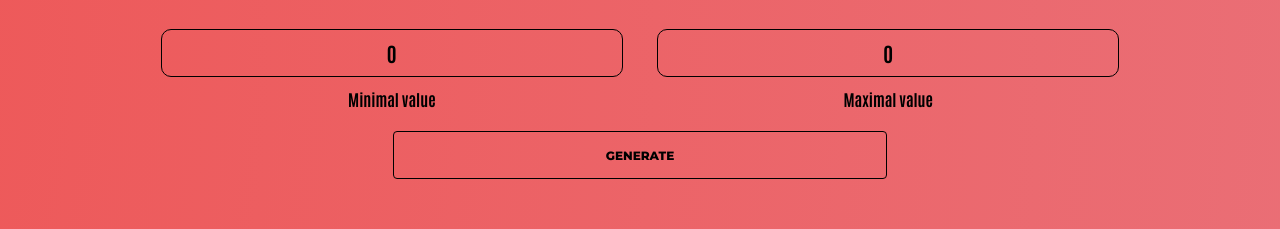
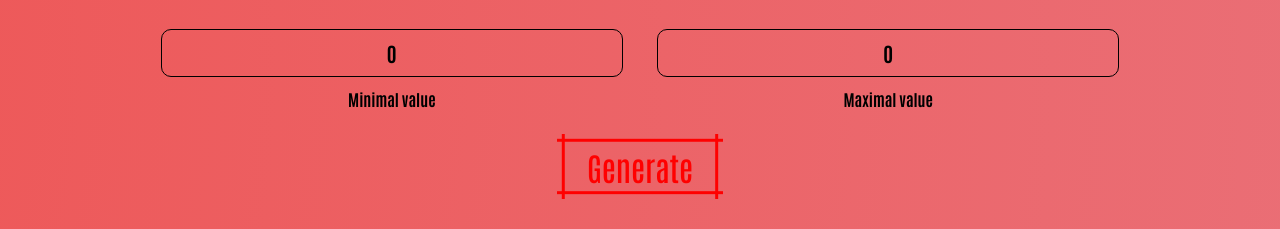
Before and after one commit to AlbertRevazov/MainPage, a React (Create React App) app: page /apps in a window 1280 px wide. Shown: the part 1600-1829 px from the top of the page. Built offline with nearby package versions, Linux system fonts and the light colour scheme; no server answers.

Commit message:
add logic for randomiz and some styles fixed

```diff
--- a/src/Source/components/MiniApps/sections/Randomizer/hooks.ts
+++ b/src/Source/components/MiniApps/sections/Randomizer/hooks.ts
@@ -21,10 +21,16 @@ export const useRandomizerHook = () => {
   const handleGenerate: React.MouseEventHandler<HTMLButtonElement> = () => {
     setload(true);
     const res = Math.round(Math.random() * (max - min) + min);
-    setTimeout(() => {
+    if (min > max) {
+      alert("Min is greater than max");
       setload(false);
-      setResult(res);
-    }, 1500);
+      setResult(0);
+    } else {
+      setTimeout(() => {
+        setload(false);
+        setResult(res);
+      }, 1500);
+    }
   };
 
   return {
--- a/src/Source/components/MiniApps/sections/Randomizer/index.tsx
+++ b/src/Source/components/MiniApps/sections/Randomizer/index.tsx
@@ -28,6 +28,7 @@ export const Randomizer: FC = () => {
             <input
               type="text"
               name="min"
+              maxLength={15}
               className="textfield min"
               value={min}
               onChange={handleMinChange}
@@ -38,6 +39,7 @@ export const Randomizer: FC = () => {
             <input
               type="text"
               name="max"
+              maxLength={15}
               className="textfield max"
               value={max}
               onChange={handleMaxChange}
@@ -48,20 +50,27 @@ export const Randomizer: FC = () => {
         <div className="btn__wrap">
           <button
             type="button"
-            className="btn__random"
-            onClick={handleGenerate}
-            disabled={max === 0 || load}
+            className={
+              max === 0 ? (!load ? "disabled" : "res__loading") : "btn__random"
+            }
+            onClick={
+              max === 0
+                ? () => {
+                  alert("Enter max value");
+                }
+                : handleGenerate
+            }
           >
-            {!load ? "Generate" : "Loading..."}
+            Generate
           </button>
         </div>
         <div className="inputs__random">
           <input
             type="text"
             name="result"
-            className="result"
+            className={!load ? "result" : "res__loading"}
             readOnly
-            value={result}
+            value={!load ? result : "Loading..."}
           />
         </div>
       </div>
--- a/src/Source/components/MiniApps/sections/Randomizer/styles.css
+++ b/src/Source/components/MiniApps/sections/Randomizer/styles.css
@@ -4,11 +4,9 @@
   left: 0;
   padding: 20px;
   box-sizing: border-box;
-  background: radial-gradient(
-    circle,
-    rgba(240, 23, 23, 0.692) 16%,
-    rgba(233, 56, 71, 0.652) 62%
-  );
+  background: radial-gradient(circle,
+      rgba(240, 23, 23, 0.692) 16%,
+      rgba(233, 56, 71, 0.652) 62%);
   background-size: 600% 600%;
   animation: gradientBackground 10s ease infinite;
 }
@@ -33,6 +31,7 @@
   width: 100%;
   overflow: hidden;
   padding: 30px 20px;
+
   @media (min-width: 767.98px) {
     text-align: start;
   }
@@ -54,6 +53,7 @@
   font-weight: 700;
   font-size: 28px;
   line-height: 1.5;
+
   @media (min-width: 767.98px) {
     text-align: start;
   }
@@ -106,29 +106,42 @@
   margin: 20px;
 }
 
-.btn__random {
-  background-color: #fe390c;
-  border-radius: 4px;
-  font-family: "Montserrat";
-  font-style: normal;
-  font-weight: 600;
-  font-size: 12px;
-  line-height: 15px;
-  text-transform: uppercase;
-  color: var(--color-primary);
-  width: 50%;
+.btn__random,
+.disabled {
+  font-family: "Antonio";
+  font-weight: 500;
+  font-size: 32px;
   cursor: pointer;
-  height: 48px;
+  border: none;
+  margin: 0.1em;
+  padding: 12px 30px;
+  color: #2e7d32ad;
+  --_p: 0.15em;
+  background: conic-gradient(from 90deg at 3px 3px,
+      #00000000 90deg,
+      #2e7d32ad 0) var(--_p) var(--_p) / calc(100% - 3px - 2 * var(--_p)) calc(100% - 3px - 2 * var(--_p));
+  transition: 0.3s linear, color 0s, background-color 0s;
+  outline: 2px solid #0000;
+  outline-offset: 0.2em;
 }
 
-.btn__random:disabled {
-  background-color: rgba(0, 0, 0, 0);
-  border: 1px solid var(--color-primary);
-  color: var(--color-primary);
-  cursor: default;
+.btn__random:hover,
+.btn__random:focus-visible {
+  --_p: 0px;
+  outline-color: #2e7d32ad;
+  outline-offset: 0.05em;
 }
 
-.result {
+.disabled {
+  background: conic-gradient(from 90deg at 3px 3px,
+      #00000000 90deg,
+      rgb(255, 0, 0) 0) var(--_p) var(--_p) / calc(100% - 3px - 2 * var(--_p)) calc(100% - 3px - 2 * var(--_p));
+  cursor: default;
+  color: red;
+}
+
+.result,
+.res__loading {
   text-align: center;
   font-weight: 600;
   font-size: 54px;
@@ -137,3 +150,8 @@
   background-color: #00000000;
   color: var(--color-primary);
 }
+
+.res__loading {
+  font-size: 24px;
+  padding: 17px 0;
+}
--- a/src/Source/components/Nav/MenuBurger/index.tsx
+++ b/src/Source/components/Nav/MenuBurger/index.tsx
@@ -28,7 +28,7 @@ export const MenuBurger: FC = () => {
             aria-expanded={open ? "true" : undefined}
             onClick={handleClick}
           >
-            <MenuIcon className={"menu__icon"} />
+            <MenuIcon className={"menu__icon"} color="warning" />
           </Button>
           <Menu
             id="basic-menu"
@@ -75,7 +75,7 @@ export const MenuBurger: FC = () => {
             aria-expanded={open ? "true" : undefined}
             onClick={handleClick}
           >
-            <MenuIcon className={"menu__icon"} />
+            <MenuIcon className={"menu__icon"} color="warning" />
           </Button>
           <Menu
             id="basic-menu"
--- a/src/Source/components/Nav/styles.css
+++ b/src/Source/components/Nav/styles.css
@@ -46,6 +46,7 @@ body {
   text-align: center;
   letter-spacing: 1px;
 }
+
 .translate {
   transform: rotate(50deg);
   width: 100%;
@@ -60,6 +61,7 @@ body {
 .menu__item:hover .translate {
   left: 0;
 }
+
 .menu__item:hover a {
   color: #ffffff;
 }
@@ -81,7 +83,7 @@ body {
 
 .burger__link {
   color: var(--color-primary);
-  transition: color 0.3s ease-in;
+  transition: color 0.1s ease-in;
 }
 
 .burger__link:hover {
@@ -90,6 +92,11 @@ body {
 
 #basic-menu ul {
   background-color: var(--background);
+}
+
+#basic-button {
+  color: #fe390c;
+  border-radius: 14px;
 }
 
 @media (max-width: 767.98px) {
```
